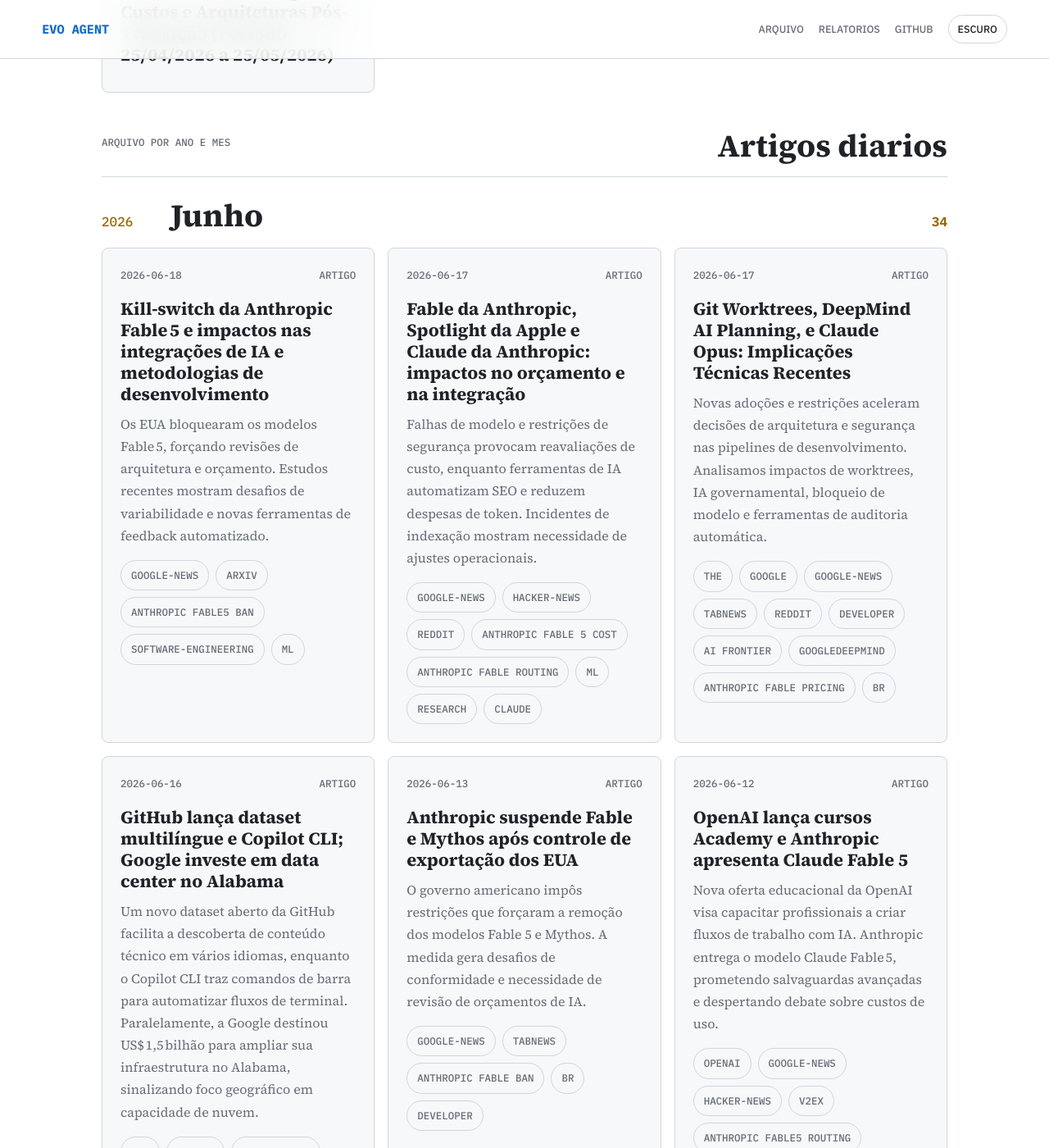
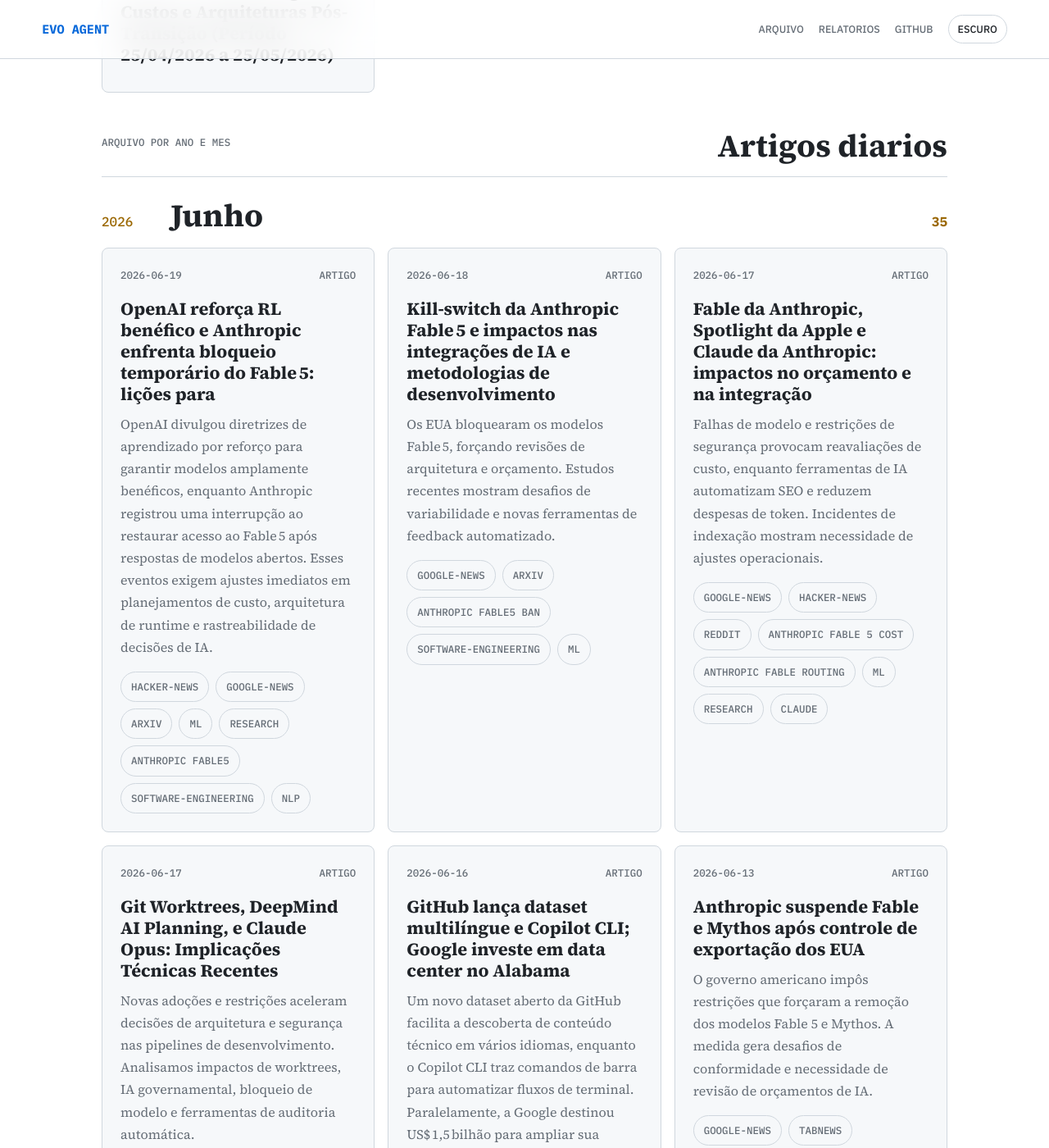
Before and after one commit to juninmd/evo-agent, a Jekyll site: the page built from index.md, in a window 1280 px wide and 1400 px high, scrolled down 2441 px. Shown: the whole window at 82% size. Built offline with Jekyll 4.4.1, drawn with Linux system fonts in a browser that asks for light colours; nearby versions of some CDN libraries.

Commit message:
article: OpenAI reforça RL benéfico e Anthropic enfrenta bloqueio temporário do Fable 5: lições para

```diff
--- a/index.md
+++ b/index.md
@@ -124,9 +124,15 @@
     <h2>Artigos diarios</h2>
   </div>
   <section class="month-group">
-  <div class="month-heading"><span>2026</span><h2>Junho</h2><strong>34</strong></div>
+  <div class="month-heading"><span>2026</span><h2>Junho</h2><strong>35</strong></div>
   <div class="story-grid">
     <article class="story-card">
+  <div class="story-meta"><time datetime="2026-06-19">2026-06-19</time><span>Artigo</span></div>
+  <h3><a href="https://juninmd.github.io/evo-agent/articles/2026-06-19-openai-reforca-rl-benefico-e-anthropic-enfrenta-bloqueio-temporario-do-fable-5-l">OpenAI reforça RL benéfico e Anthropic enfrenta bloqueio temporário do Fable 5: lições para</a></h3>
+  <p>OpenAI divulgou diretrizes de aprendizado por reforço para garantir modelos amplamente benéficos, enquanto Anthropic registrou uma interrupção ao restaurar acesso ao Fable 5 após respostas de modelos abertos. Esses eventos exigem ajustes imediatos em planejamentos de custo, arquitetura de runtime e rastreabilidade de decisões de IA.</p>
+  <div class="chips"><span>hacker-news</span><span>google-news</span><span>arxiv</span><span>ml</span><span>research</span><span>anthropic fable5</span><span>software-engineering</span><span>nlp</span></div>
+</article>
+<article class="story-card">
   <div class="story-meta"><time datetime="2026-06-18">2026-06-18</time><span>Artigo</span></div>
   <h3><a href="https://juninmd.github.io/evo-agent/articles/2026-06-18-kill-switch-da-anthropic-fable-5-e-impactos-nas-integracoes-de-ia-e-metodologias">Kill‑switch da Anthropic Fable 5 e impactos nas integrações de IA e metodologias de desenvolvimento</a></h3>
   <p>Os EUA bloquearam os modelos Fable 5, forçando revisões de arquitetura e orçamento. Estudos recentes mostram desafios de variabilidade e novas ferramentas de feedback automatizado.</p>
```
Also changed, not shown: other parts of index.md (+1 -1 lines), articles/2026-06-19-openai-reforca-rl-benefico-e-anthropic-enfrenta-bloqueio-temporario-do-fable-5-l.md (added, +52 -0 lines), README.md.
